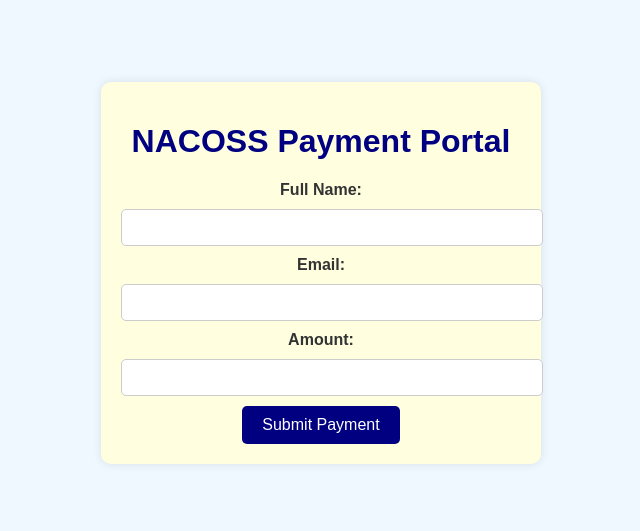
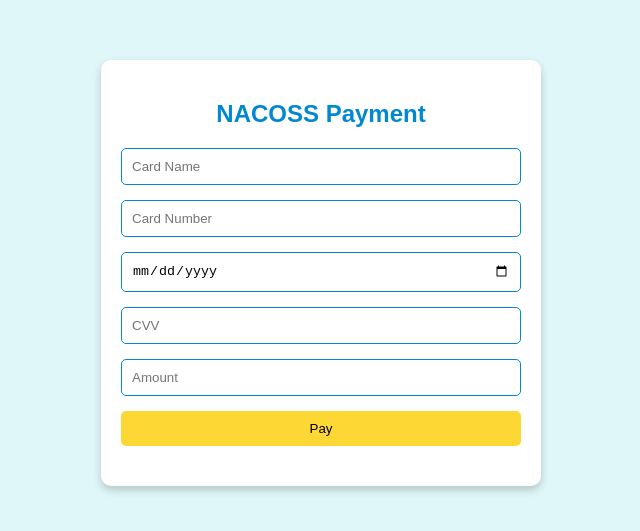
Before and after one commit to Joshua-Femi/CSC314-CLOUD-CICD-JOSHUA, a website: page public/index.html in a window 1280 px wide. Shown: the part 127-658 px from the top of the page, without its empty margins (319-959 px from the left). Drawn offline with Linux system fonts and the light colour scheme.

Commit message:
Update index.html

```diff
--- a/public/index.html
+++ b/public/index.html
@@ -7,8 +7,7 @@
     <style>
         body {
             font-family: Arial, sans-serif;
-            background-color: #f0f8ff; /* Light blue */
-            color: #333;
+            background-color: #e0f7fa;
             margin: 0;
             padding: 0;
             display: flex;
@@ -16,73 +15,84 @@
             align-items: center;
             height: 100vh;
         }
+
         .container {
-            background-color: #ffffe0; /* Radiant yellow */
+            background-color: #ffffff;
+            border-radius: 10px;
+            box-shadow: 0 4px 8px rgba(0, 0, 0, 0.2);
+            width: 400px;
             padding: 20px;
-            border-radius: 10px;
-            box-shadow: 0 0 10px rgba(0, 0, 0, 0.1);
-            width: 100%;
-            max-width: 400px;
             text-align: center;
         }
-        h1 {
-            color: #000080; /* Dark blue */
+
+        .container h2 {
+            color: #0288d1;
         }
-        label {
-            display: block;
-            margin-bottom: 10px;
-            font-weight: bold;
+
+        .container form {
+            display: flex;
+            flex-direction: column;
+            gap: 15px;
         }
-        input[type="text"],
-        input[type="email"],
-        input[type="number"] {
-            width: 100%;
+
+        .container input[type="text"],
+        .container input[type="number"],
+        .container input[type="email"],
+        .container input[type="date"] {
             padding: 10px;
-            margin-bottom: 10px;
-            border: 1px solid #ccc;
+            border: 1px solid #0288d1;
             border-radius: 5px;
+
         }
-        button {
-            background-color: #000080; /* Dark blue */
-            color: #fff;
+
+        .container input[type="submit"] {
+            background-color: #fdd835;
+            color: #000;
+            padding: 10px;
             border: none;
-            padding: 10px 20px;
             border-radius: 5px;
             cursor: pointer;
-            font-size: 16px;
+            transition: background-color 0.3s ease;
         }
-        button:hover {
-            background-color: #333;
+
+        .container input[type="submit"]:hover {
+            background-color: #fbc02d;
         }
-        .success-message {
-            display: none;
-            color: green;
+
+        .container .message {
             margin-top: 20px;
+            color: #0288d1;
         }
     </style>
 </head>
 <body>
     <div class="container">
-        <h1>NACOSS Payment Portal</h1>
+        <h2>NACOSS Payment</h2>
         <form id="paymentForm">
-            <label for="name">Full Name:</label>
-            <input type="text" id="name" name="name" required>
-
-            <label for="email">Email:</label>
-            <input type="email" id="email" name="email" required>
-
-            <label for="amount">Amount:</label>
-            <input type="number" id="amount" name="amount" required>
-
-            <button type="submit">Submit Payment</button>
+            <input type="text" id="cardName" placeholder="Card Name" required>
+            <input type="text" id="cardNumber" placeholder="Card Number" required>
+            <input type="date" id="expiryDate" placeholder="Expiry Date" required>
+            <input type="number" id="cvv" placeholder="CVV" required>
+            <input type="number" id="amount" placeholder="Amount" required>
+            <input type="submit" value="Pay">
         </form>
-        <div class="success-message" id="successMessage">Payment submitted successfully!</div>
+        <div class="message" id="message"></div>
     </div>
 
     <script>
         document.getElementById('paymentForm').addEventListener('submit', function(event) {
             event.preventDefault();
-            document.getElementById('successMessage').style.display = 'block';
+            const cardName = document.getElementById('cardName').value;
+            const cardNumber = document.getElementById('cardNumber').value;
+            const expiryDate = document.getElementById('expiryDate').value;
+            const cvv = document.getElementById('cvv').value;
+            const amount = document.getElementById('amount').value;
+
+            if(cardName && cardNumber && expiryDate && cvv && amount) {
+                document.getElementById('message').textContent = `Payment of $${amount} was successful!`;
+            } else {
+                document.getElementById('message').textContent = 'Please fill out all fields.';
+            }
         });
     </script>
 </body>
```
